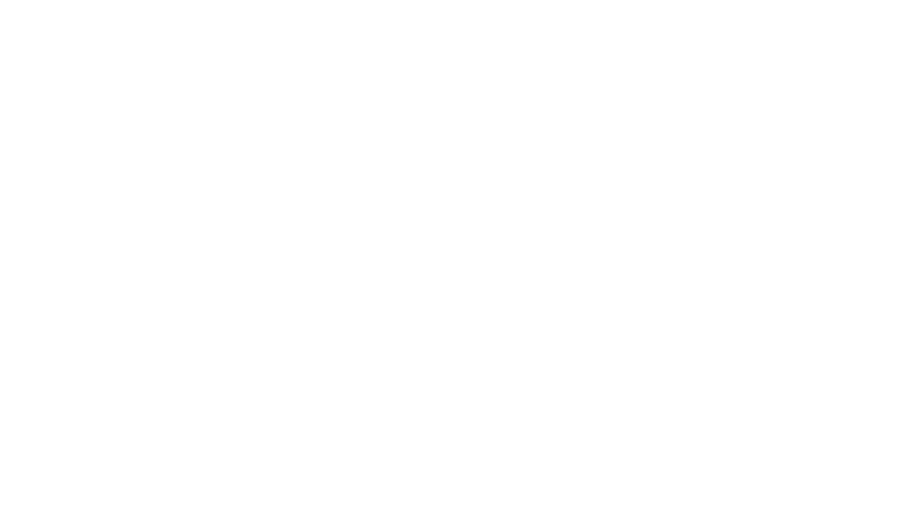
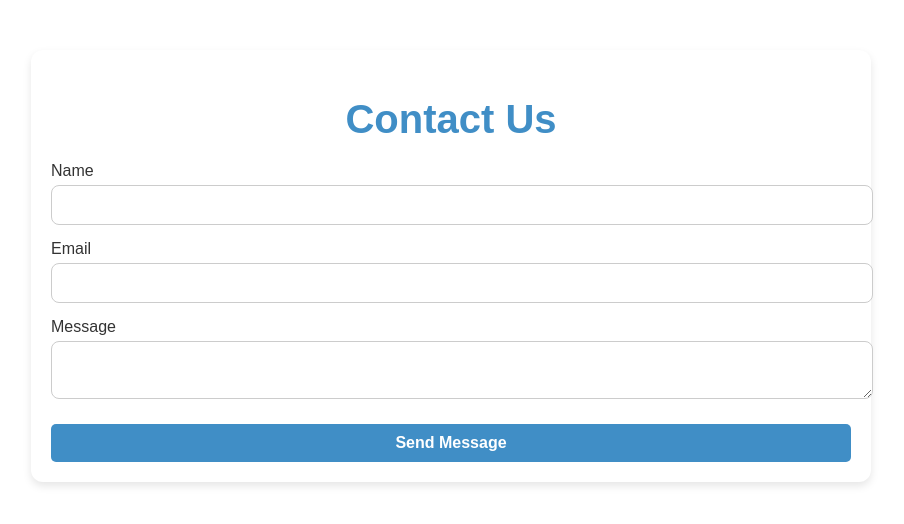
Before and after one commit to Lifsaa/TaskAdventure, a React (Vite) app in the folder packages/frontend/: page /contact in a window 1280 px wide. Before the commit this address had no page. Shown: the top 524 px of the page, without its empty margins (189-1093 px from the left). Built offline with nearby package versions, Linux system fonts and the light colour scheme.

Commit message:
Minor code fix & Added contact-us page

```diff
--- a/packages/frontend/src/App.jsx
+++ b/packages/frontend/src/App.jsx
@@ -10,6 +10,7 @@ import TaskPage from "./TaskPage";
 import Login from "./Login";
 import Signup from "./Signup";
 import CalendarPage from "./CalendarPage";
+import ContactUsPage from "./ContactUsPage";
 
 const App = () => {
   const [token, setToken] = useState(localStorage.getItem("token") || "");
@@ -28,6 +29,8 @@ const App = () => {
           />
           <Route path="/tasks" element={<TaskPage token={token} />} />{" "}
           <Route path="/calendar" element={<CalendarPage token={token} />} />{" "}
+          <Route path="/contactus" element={<ContactUsPage token={token} />} />{" "}
+          <Route path="/contact" element={<ContactUsPage />} />
         </Routes>
       </div>
     </Router>
--- /dev/null
+++ b/packages/frontend/src/ContactUsPage.jsx
@@ -0,0 +1,74 @@
+// ContactUsPage.js
+import React, { useState } from "react";
+import styles from "./ContactUsPage.module.css";
+
+const ContactUsPage = () => {
+  const [name, setName] = useState("");
+  const [email, setEmail] = useState("");
+  const [message, setMessage] = useState("");
+  const [status, setStatus] = useState("");
+
+  const handleSubmit = async (e) => {
+    e.preventDefault();
+    try {
+      const response = await fetch("http://localhost:5000/contact", {
+        method: "POST",
+        headers: {
+          "Content-Type": "application/json",
+        },
+        body: JSON.stringify({ name, email, message }),
+      });
+      if (response.ok) {
+        setStatus("Thank you for contacting us! We'll get back to you soon.");
+        setName("");
+        setEmail("");
+        setMessage("");
+      } else {
+        setStatus("Failed to send your message. Please try again.");
+      }
+    } catch (error) {
+      setStatus("Error sending message");
+    }
+  };
+
+  return (
+    <div className={styles.contactContainer}>
+      <h1 className={styles.title}>Contact Us</h1>
+      <form onSubmit={handleSubmit} className={styles.contactForm}>
+        <div className={styles.inputGroup}>
+          <label htmlFor="name">Name</label>
+          <input
+            id="name"
+            type="text"
+            value={name}
+            onChange={(e) => setName(e.target.value)}
+            required
+          />
+        </div>
+        <div className={styles.inputGroup}>
+          <label htmlFor="email">Email</label>
+          <input
+            id="email"
+            type="email"
+            value={email}
+            onChange={(e) => setEmail(e.target.value)}
+            required
+          />
+        </div>
+        <div className={styles.inputGroup}>
+          <label htmlFor="message">Message</label>
+          <textarea
+            id="message"
+            value={message}
+            onChange={(e) => setMessage(e.target.value)}
+            required
+          />
+        </div>
+        <button type="submit">Send Message</button>
+      </form>
+      {status && <p className={styles.status}>{status}</p>}
+    </div>
+  );
+};
+
+export default ContactUsPage;
--- /dev/null
+++ b/packages/frontend/src/ContactUsPage.module.css
@@ -0,0 +1,66 @@
+/* ContactUsPage.module.css */
+.contactContainer {
+    max-width: 800px;
+    margin: 50px auto;
+    padding: 20px;
+    font-family: Arial, sans-serif;
+    background: #ffffff;
+    border-radius: 12px;
+    box-shadow: 0 4px 8px rgba(0, 0, 0, 0.1);
+    text-align: center;
+  }
+
+  .title {
+    font-size: 2.5rem;
+    color: #408ec6;
+    margin-bottom: 20px;
+    font-weight: bold;
+  }
+
+  .contactForm {
+    display: flex;
+    flex-direction: column;
+    gap: 15px;
+  }
+
+  .inputGroup {
+    display: flex;
+    flex-direction: column;
+    align-items: flex-start;
+  }
+
+  .inputGroup label {
+    font-size: 1rem;
+    color: #333;
+    margin-bottom: 5px;
+  }
+
+  .inputGroup input,
+  .inputGroup textarea {
+    width: 100%;
+    padding: 10px;
+    border: 1px solid #ccc;
+    border-radius: 8px;
+    font-size: 1rem;
+  }
+
+  button {
+    padding: 10px;
+    font-size: 16px;
+    color: white;
+    background: #408ec6;
+    border: none;
+    border-radius: 5px;
+    cursor: pointer;
+    transition: background 0.3s;
+  }
+
+  button:hover {
+    background: #7a2048;
+  }
+
+  .status {
+    margin-top: 15px;
+    font-size: 1.1rem;
+    color: green;
+  }
--- a/packages/frontend/src/Login.jsx
+++ b/packages/frontend/src/Login.jsx
@@ -20,6 +20,7 @@ const Login = ({ setToken }) => {
       if (response.ok) {
         setToken(data.token);
         localStorage.setItem("token", data.token);
+        navigate("/tasks");
       } else {
         setMessage("Invalid credentials");
       }
--- a/packages/frontend/src/Signup.jsx
+++ b/packages/frontend/src/Signup.jsx
@@ -3,6 +3,7 @@ import { useNavigate } from "react-router-dom";
 import styles from "./Signup.module.css";
 
 const Signup = ({ setToken }) => {
+  const [email, setEmail] = useState("");
   const [username, setUsername] = useState("");
   const [password, setPassword] = useState("");
   const [confirmedPassword, setConfirmedPassword] = useState("");
@@ -25,13 +26,14 @@ const Signup = ({ setToken }) => {
       const response = await fetch("http://localhost:5000/signup", {
         method: "POST",
         headers: { "Content-Type": "application/json" },
-        body: JSON.stringify({ username, password }),
+        body: JSON.stringify({ email, username, password}),
       });
       const data = await response.json();
       if (response.ok) {
         setToken(data.token);
         localStorage.setItem("token", data.token);
         setMessage("Signup successful!");
+        navigate("/tasks");
       } else {
         setMessage(`Signup failed: ${data.message || response.statusText}`);
       }
@@ -46,6 +48,16 @@ const Signup = ({ setToken }) => {
       <form onSubmit={handleSubmit} className={styles["signup-form"]}>
         <div className={styles["input-container"]}>
           <input
+            type="email"
+            value={email}
+            onChange={(e) => setEmail(e.target.value)}
+            required
+            placeholder=" "
+          />
+          <label>Email</label>
+        </div>
+        <div className={styles["input-container"]}>
+          <input
             type="text"
             value={username}
             onChange={(e) => setUsername(e.target.value)}
@@ -54,7 +66,6 @@ const Signup = ({ setToken }) => {
           />
           <label>Username</label>
         </div>
-
         <div className={styles["input-container"]}>
           <input
             type="password"
@@ -65,7 +76,6 @@ const Signup = ({ setToken }) => {
           />
           <label>Password</label>
         </div>
-
         <div className={styles["input-container"]}>
           <input
             type="password"
@@ -76,11 +86,9 @@ const Signup = ({ setToken }) => {
           />
           <label>Confirm Password</label>
         </div>
-
         <div className="button-container">
           <button type="submit">Sign Up</button>
-          <button type="button"
-            onClick={back}>Back</button>
+          <button type="button" onClick={back}>Back</button>
         </div>
       </form>
       {message && <p className={styles["error-message"]}>{message}</p>}
```
Also changed, not shown: 2 other files (tests, documents, lock files or other folders).
